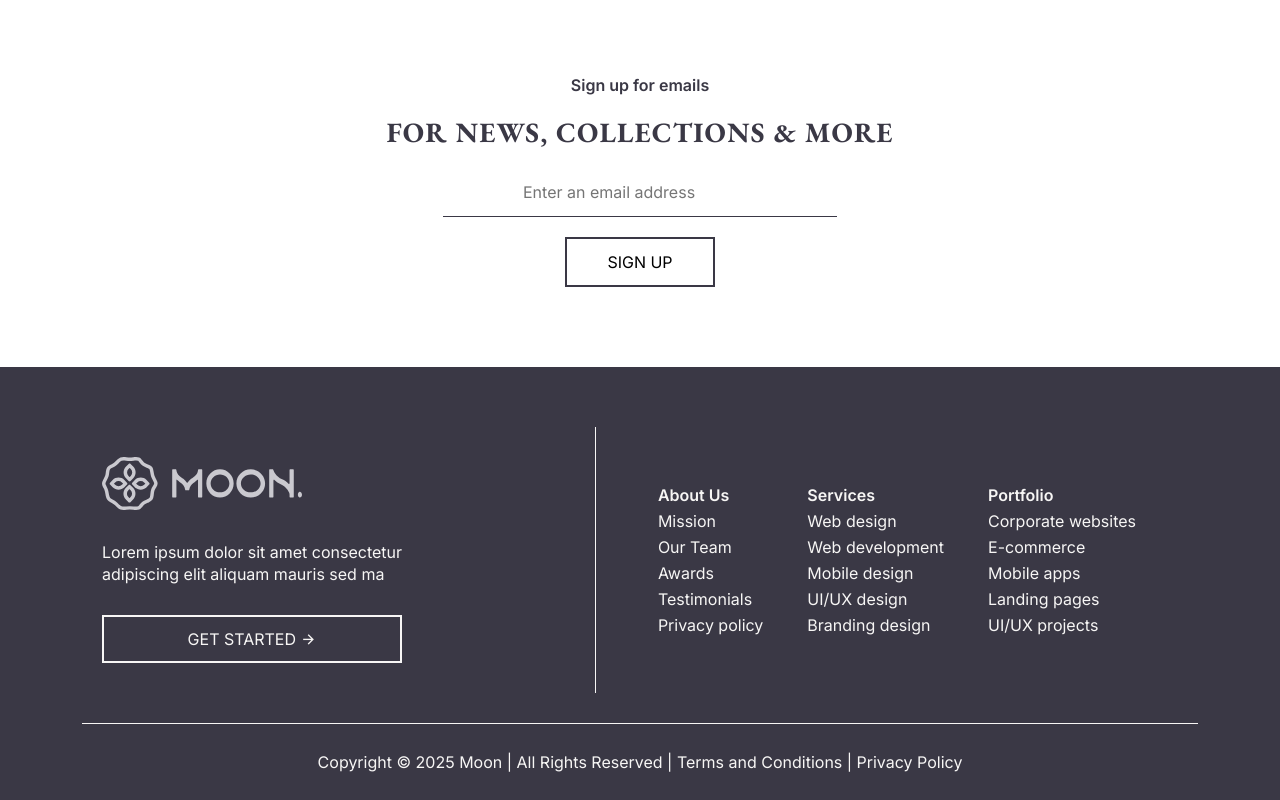
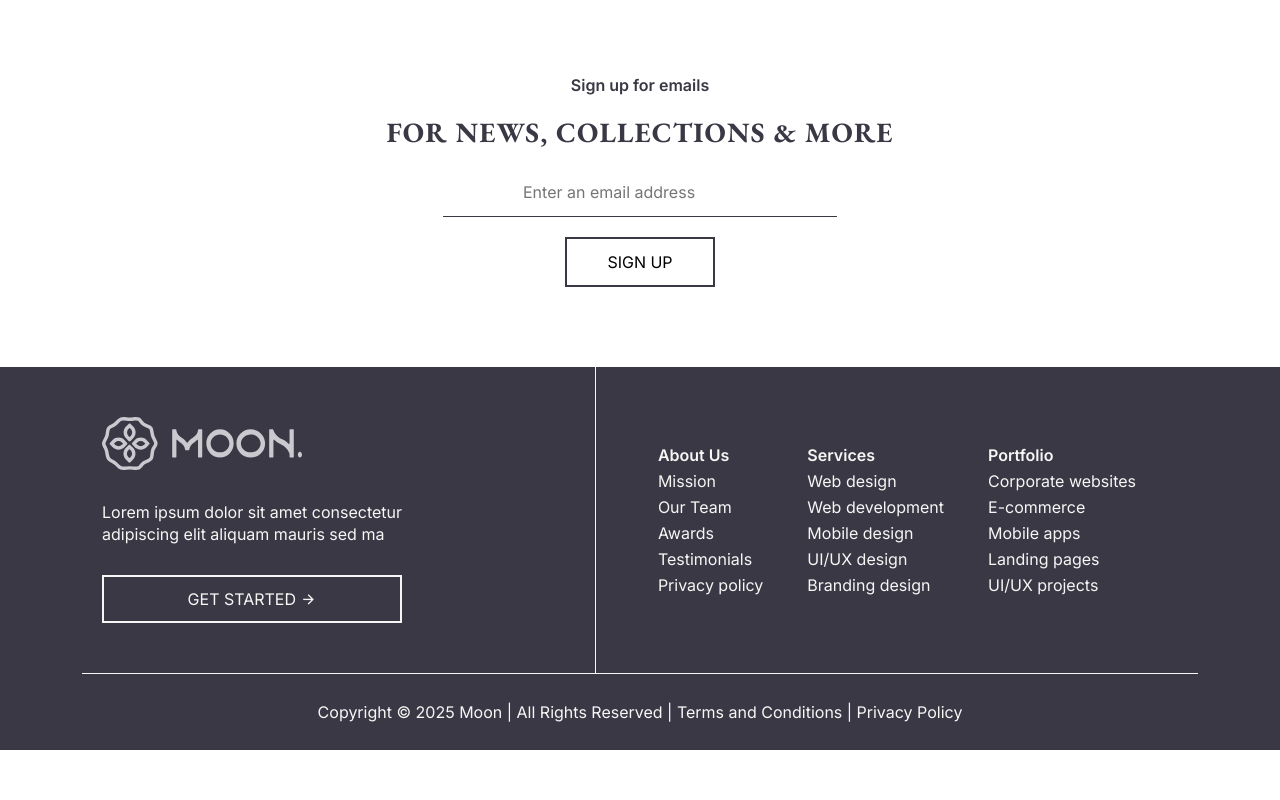
Before and after one commit to fidankhalilova/moon-shop, a website: page public/index.html in a window 1280 px wide. Shown: the part 4413-5213 px from the top of the page. After the commit the page ends 5163 px from the top, so only its background shows below. Drawn offline with nearby package versions, Linux system fonts and the light colour scheme.

Commit message:
fix: footer

```diff
--- a/src/scss/layout/_footer.scss
+++ b/src/scss/layout/_footer.scss
@@ -1,11 +1,10 @@
 footer {
     background-color: $black;
-    padding: 60px 40px 30px;
+    padding: 0px 40px 30px;
 
     .ft-top {
         @include flex(row, space-between, center, nowrap, null);
         color: $light-gray;
-        margin-bottom: 30px;
 
         .ft-logo {
             @include flex(column, null, null, nowrap, 30px);
@@ -40,7 +39,7 @@ footer {
         .ft-links {
             @include flex(row, null, center, nowrap, 20px);
             height: 100%;
-            padding: 60px 50px;
+            padding: 80px 50px;
             margin-left: 30px;
             border-left: 1px solid $light-gray;
             p {
```
Also changed, not shown: src/scss/style.css, 1 other file.
